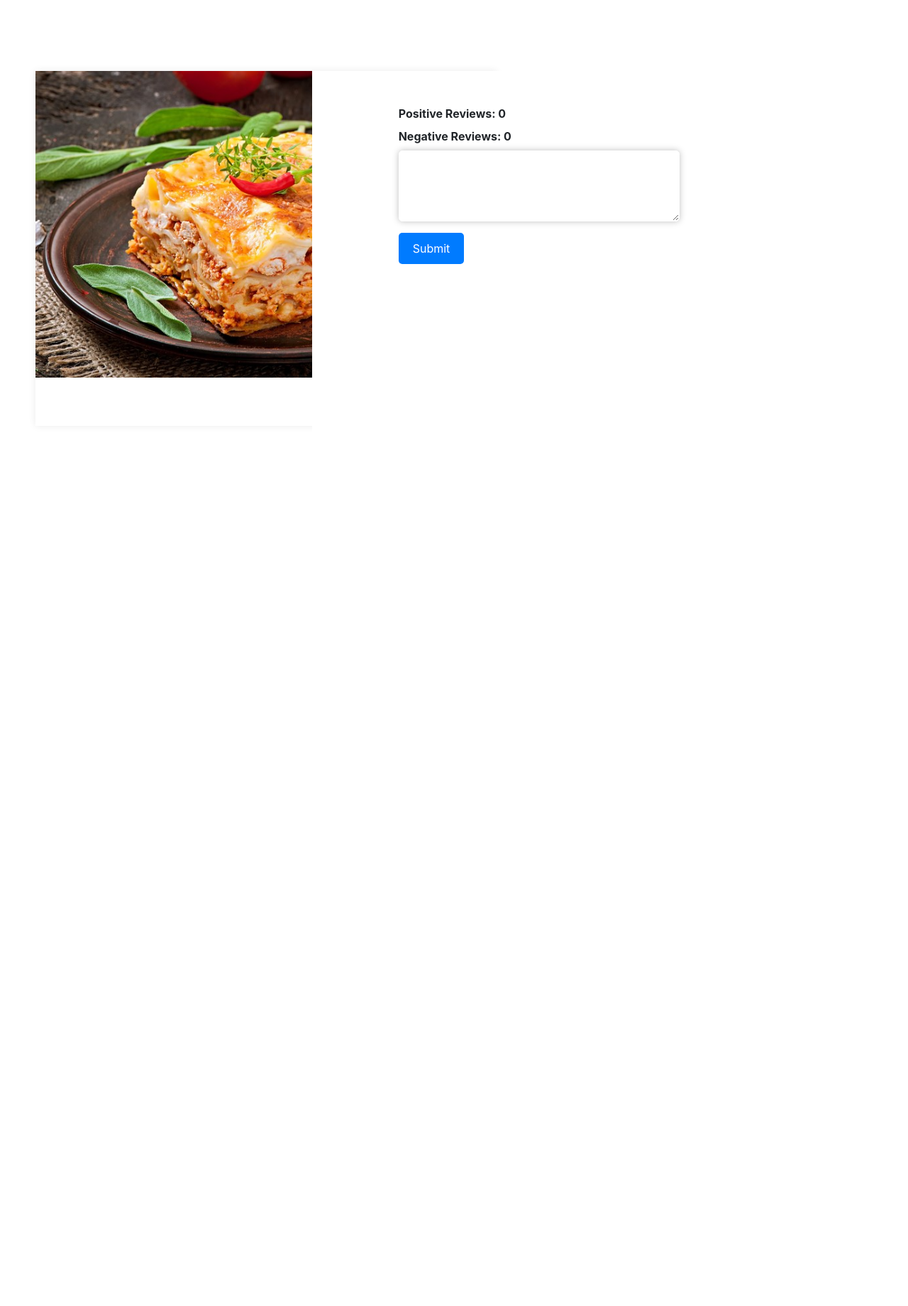
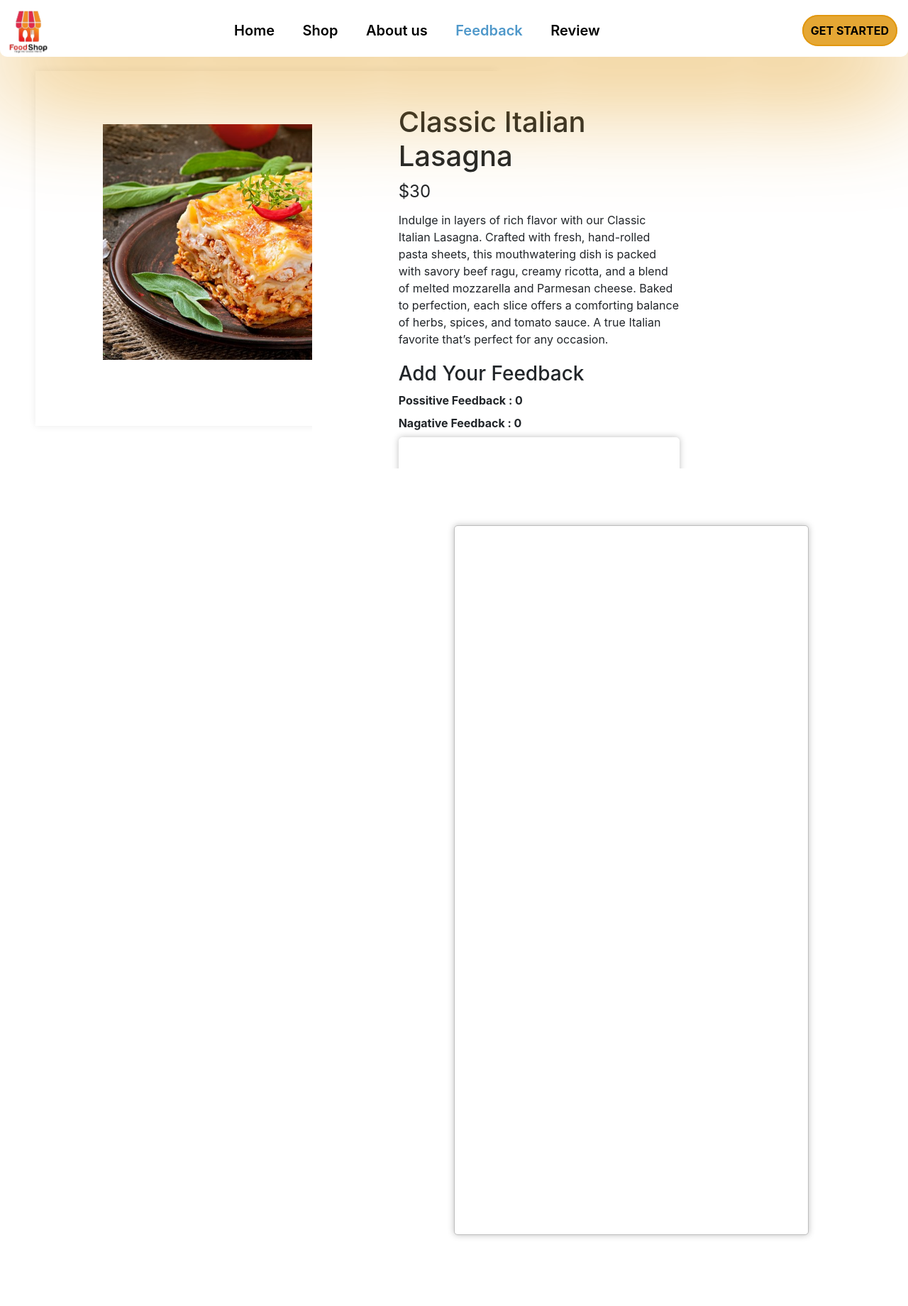
Before and after one commit to RavinduP/sentiment-_analiysis_-project, a Flask app: page / in a window 1280 px wide. Shown: the whole page at 71% size. Before the commit the page ends 532 px from the top, so only its background shows below. Run offline with Flask 3, Linux system fonts and the light colour scheme; parts of the project's set-up code (start-up, migrations or seed data) failed here and were passed over.

Commit message:
web devolopment part

```diff
--- a/templates/index.html
+++ b/templates/index.html
@@ -1,17 +1,43 @@
-<!DOCTYPE html>
 <html lang="en">
 <head>
     <meta charset="UTF-8">
-    <meta http-equiv="X-UA-Compatible" content="IE=edge">
+    <meta name="viewport" content="width=device-width, initial-scale=1.0">
     <meta name="viewport" content="width=device-width, initial-scale=1.0">
     <link rel="stylesheet" href="{{ url_for('static', filename='css/main.css') }}">
+    <link rel="stylesheet" href="app.css">
+    <link href="https://fonts.googleapis.com/css2?family=Source+Sans+Pro:wght@400;600&display=swap" rel="stylesheet">
+    <link href="https://cdnjs.cloudflare.com/ajax/libs/font-awesome/4.7.0/css/font-awesome.min.css" rel="stylesheet" >
     <link rel="stylesheet" href="https://cdn.jsdelivr.net/npm/bootstrap@4.4.1/dist/css/bootstrap.min.css" integrity="sha384-Vkoo8x4CGsO3+Hhxv8T/Q5PaXtkKtu6ug5TOeNV6gBiFeWPGFN9MuhOf23Q9Ifjh" crossorigin="anonymous">
-    <title>App</title>
 </head>
 <body>
+    <header>
+        <div class="wrapper">
+            <div class="nav">
+                <div class="logo">
+                    <a href="home.html">
+                        <img src="../static/products/shop.png" alt="logo-img">
+                    </a>
+                </div>
+                <div class="links">
+                    <a class="active" href="home.html">Home</a>
+                    <a class="active" href="shop.html" >Shop</a>
+                    <a class="active" href="aboutus.html">About us</a>
+                    <a class="active" href="feedback.html" id="homec">Feedback</a>
+                    <a class="active" href="Listing Page.html">Review</a>
+                </div>
+                <div class="navright">
+                    <div class="signup-login">
+                        <a class="getstart" href="signup.html">GET STARTED</a>
+                    </div>
+                </div>
+            </div>
+        </div>
+    </header>
 
+
+    <!--product image-->
     <div class="split left">
-        <div class="centered">
+        <div class="centerd">
             <img src="../static/products/food.jpg" alt="">
         </div>
     </div>
@@ -20,34 +46,45 @@
         <div class="container mt-5 mb-5">
             <div class="d-flex justify-content-center row">
                 <div class="d-flex flex-column col-md-8">
+                        <!--product details-->
+                    <div class="product-details">
+                        <h1>Classic Italian Lasagna</h1>
+                        <div class="price">$30</div>
+                        <div class="description">
+                            Indulge in layers of rich flavor with our Classic Italian Lasagna. Crafted with fresh, hand-rolled pasta sheets, this mouthwatering dish is packed with savory beef ragu, creamy ricotta, and a blend of melted mozzarella and Parmesan cheese. Baked to perfection, each slice offers a comforting balance of herbs, spices, and tomato sauce. A true Italian favorite that’s perfect for any occasion.
+                        </div>
+                    </div>
+                    <h3>Add Your Feedback</h3>
                     <div>
-                        <label for="">Positive Reviews: {{ data.positive }}</label>
+                        <label for="">Possitive Feedback : {{ data.positive }}</label>
                     </div>
                     <div>
-                        <label for="">Negative Reviews: {{ data.negative }}</label>
+                        <label for="">Nagative Feedback : {{ data.negative }}</label>
                     </div>
                     <div>
-                        <form method="post">
-                          <textarea name="text"></textarea>
-                          <input type="submit">
+                        <form method="post" class="btnn">
+                            <textarea name="text"></textarea>
+                            <input type="submit" value="Submit" class="su-button">
                         </form>
                     </div>
-                    <div class="coment-bottom bg-white p-2 px-4">
-                        {% for review in data.reviews %}
-                        <hr/>
-                          <div
-                              class="commented-section mt-2">
-                              <div class="d-flex flex-row align-items-center commented-user">
-                                  </div>
-                                  <div class="text-nowrap bd-highlight"><span>{{ review }}</span></div>
-                                  <hr/>
-                        {% endfor %}
-                      </div>
                 </div>
             </div>
         </div>
     </div>
+    <div class="comment-button bg-white p-2 px-4">
+        {% for review in data.reviews %}
 
+        <div>
+            <div class="commented-section mt-2">
+                <div class="d-flex flex-row align-items-center commented-user">
+                    <!-- Add any user-related info or icons here -->
+                </div>
+                <div class="text-nowrap bd-highlight"><span>{{ review }}</span></div>
+            </div>
+            <hr/>
+        </div>
+        {% endfor %}
+    </div>
 
 </body>
 </html>
```
Also changed, not shown: static/products/cart.png (added), static/products/hotel.jpg (added), static/products/pngegg.png (added), static/products/shop.png (added), static/static/products/hotel.jpg (added).
